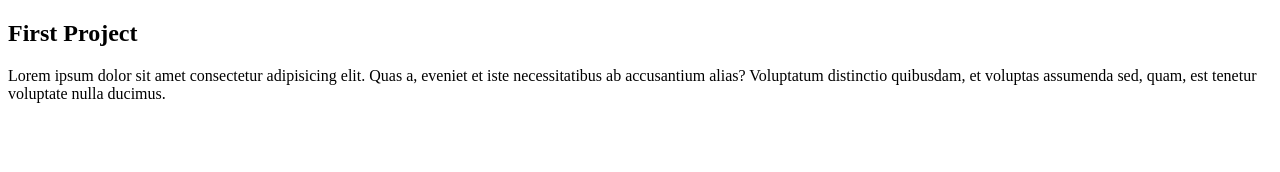
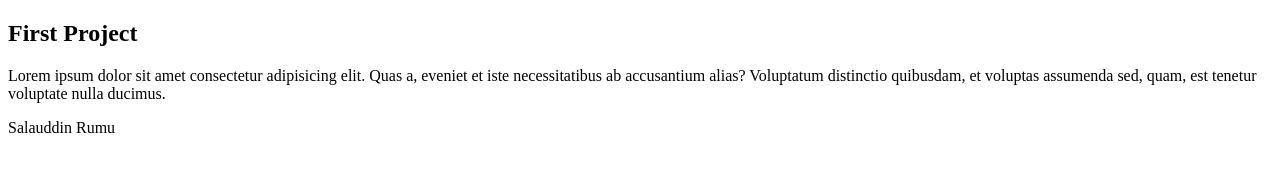
Before and after one commit to rumu4855/firsr-project, a plain HTML site: page index.html in a window 1280 px wide. Drawn offline with Linux system fonts and the light colour scheme.

Commit message:
Update index.html

```diff
--- a/index.html
+++ b/index.html
@@ -8,5 +8,6 @@
 <body>
     <h2>First Project</h2>
     <p>Lorem ipsum dolor sit amet consectetur adipisicing elit. Quas a, eveniet et iste necessitatibus ab accusantium alias? Voluptatum distinctio quibusdam, et voluptas assumenda sed, quam, est tenetur voluptate nulla ducimus.</p>
+<p>Salauddin Rumu </p>
 </body>
 </html>
```
